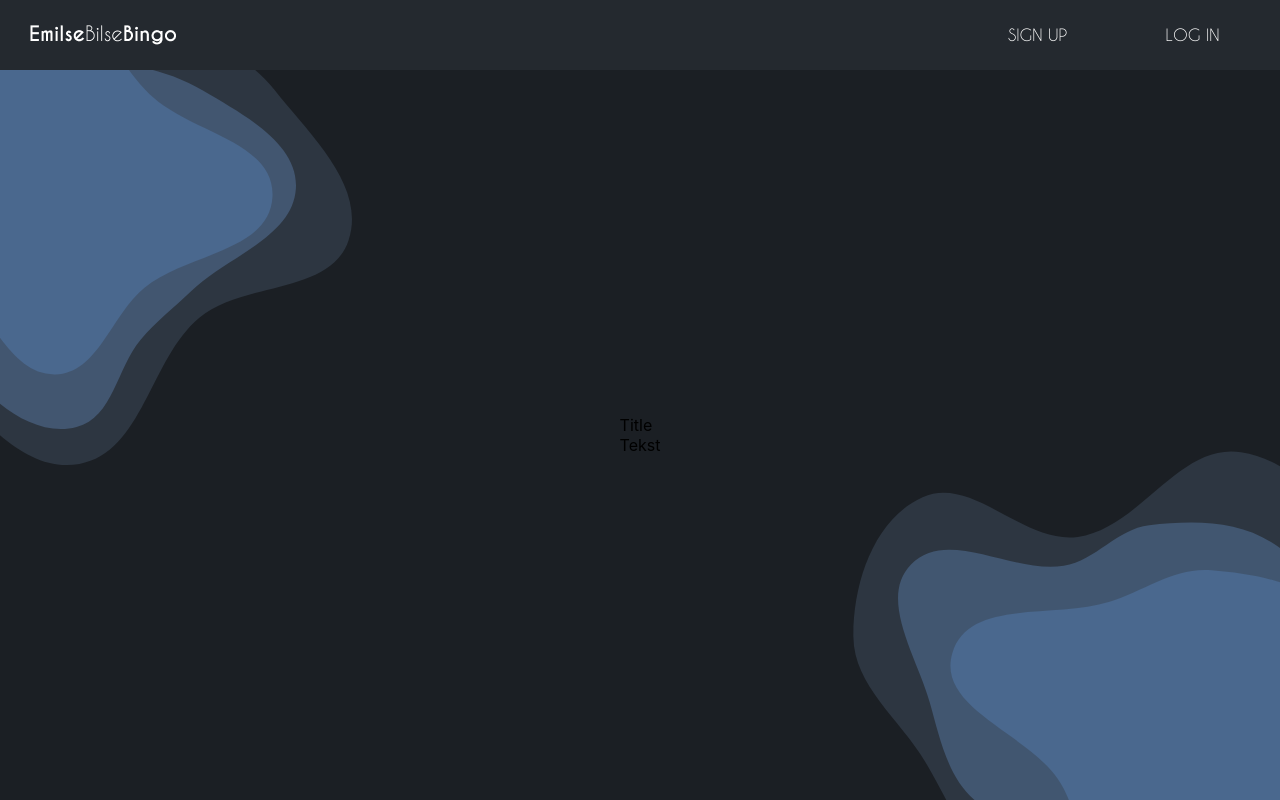
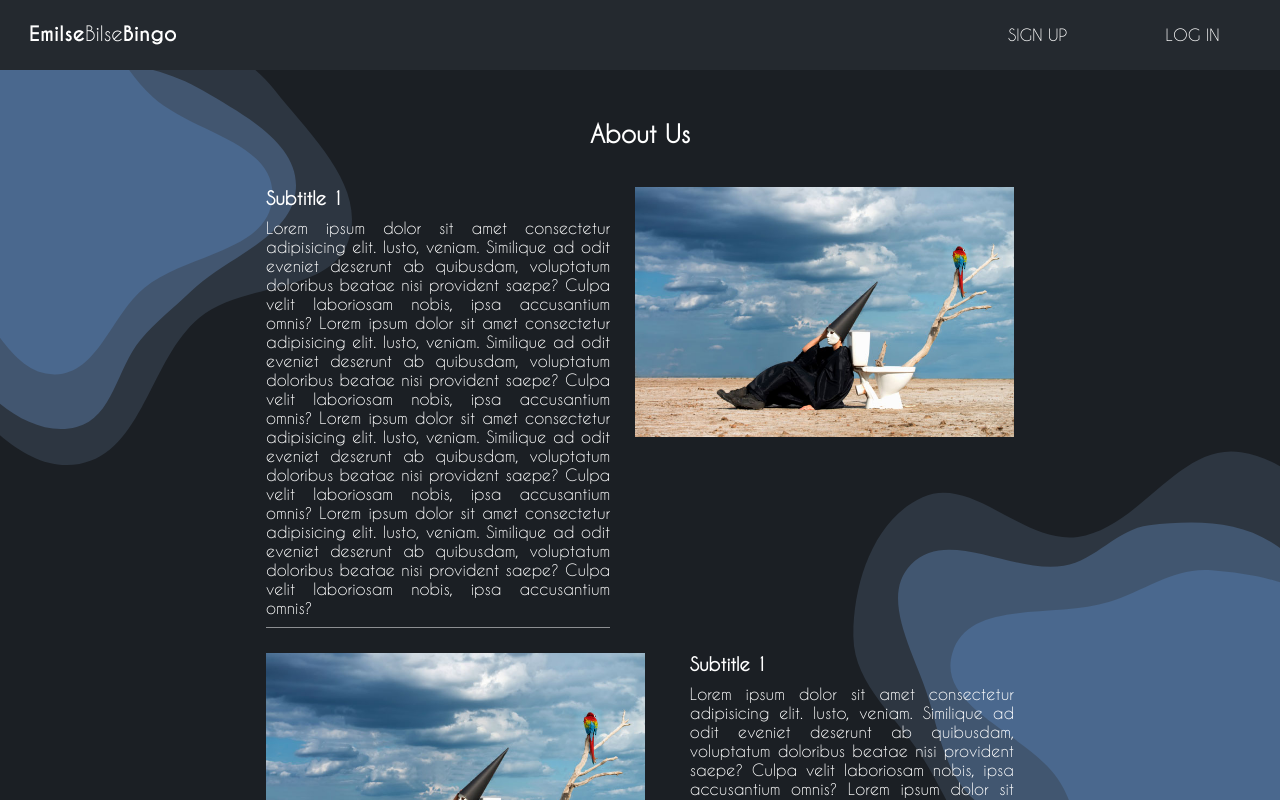
Before and after one commit to Loopie-games/EmilseBilseFrontend, a React (Create React App) app: page /AboutUs in a window 1280 px wide. Built offline with nearby package versions, Linux system fonts and the light colour scheme.

Commit message:
About us

```diff
--- a/src/pages/aboutUsPage/aboutUsPage.scss
+++ b/src/pages/aboutUsPage/aboutUsPage.scss
@@ -1,22 +1,128 @@
-.AboutUs_Container{
+.AboutUs_Container {
     flex: 1;
     display: flex;
     flex-direction: column;
     justify-content: center;
     align-items: center;
     position: relative;
+    overflow-y: auto;
+    overflow-x: hidden;
 
+    .teast {
+        position: absolute;
 
-    img{
-        position: absolute;
-        &:first-of-type{
+        &:first-of-type {
             top: -75px;
             left: -75px;
             z-index: 1;
         }
-        &:last-of-type{
+
+        &:last-of-type {
             bottom: 0;
             right: 0;
+            z-index: 1;
+        }
+    }
+
+    .AboutUs_Wrapper {
+        max-width: 60%;
+        width: 100%;
+        display: flex;
+        flex-direction: column;
+        align-items: center;
+        height: 100%;
+
+        .AboutUs_Title {
+            font-family: "Caviar Dreams";
+            font-style: normal;
+            font-weight: 700;
+            font-size: 24px;
+            color: #fff;
+            white-space: nowrap;
+            margin-bottom: 20px;
+            width: 100%;
+            margin-top: 50px;
+            display: flex;
+            justify-content: center;
+        }
+
+        .AboutUs_TextContainer {
+            color: #fff;
+            white-space: wrap;
+            flex-grow: 1;
+            flex-basis: 0;
+            margin-top: 20px;
+            font-family: "Caviar Dreams";
+            font-style: normal;
+            display: flex;
+            flex-direction: column;
+            align-items: flex-start;
+            overflow-x: hidden;
+            overflow-y: auto;
+            z-index: 2;
+
+
+            section {
+                width: 100%;
+                margin-bottom: 25px;
+                display: flex;
+                gap: 25px;
+                margin-left: 10px;
+
+                .AboutUs_Info {
+                    width: 60%;
+                    border-bottom: 1px solid rgba($color: #fff, $alpha: .5);
+
+                    .AboutUs_SubTitle {
+                        font-weight: 700;
+                        font-size: 18px;
+                        margin-bottom: 10px;
+                    }
+
+                    .AboutUs_Text {
+                        font-weight: 400;
+                        font-size: 16px;
+                        text-align: justify;
+                        margin-bottom: 10px;
+                    }
+                }
+
+                .AboutUs_ImageContainer {
+                    flex: 1;
+                    display: flex;
+                    justify-content: end;
+
+                    img {
+                        max-height: 250px;
+                        margin-right: 20px;
+                    }
+                }
+            }
         }
     }
 }
+
+section:nth-of-type(2n) {
+    justify-content: right;
+    align-self: end;
+    direction: rtl;
+
+    margin-right: 10px;
+
+    .AboutUs_Info {
+        direction: ltr;
+    }
+
+    .AboutUs_ImageContainer {
+        flex: 1;
+        display: flex;
+        justify-content: end;
+
+        img {
+            max-height: 250px;
+            margin-left: 20px;
+        }
+    }
+
+    z-index: 2;
+}
--- a/src/pages/aboutUsPage/aboutUsPage.tsx
+++ b/src/pages/aboutUsPage/aboutUsPage.tsx
@@ -2,15 +2,73 @@ import React from 'react'
 import aboutus1 from '../../assets/aboutUs/aboutus1.svg'
 import aboutus2 from '../../assets/aboutUs/aboutus2.svg'
 import './aboutUsPage.scss'
+import stock from '../../assets/aboutUs/stock.jpg'
 const AboutUsPage = () => {
     return (
         <div className='AboutUs_Container'>
-            <img src={aboutus1} alt="bagground1" />
-            <div>
-                <div>Title</div>
-                <div>Tekst</div>
+            <img className='teast' src={aboutus1} alt="bagground1" />
+            <div className='AboutUs_Wrapper'>
+                <div className='AboutUs_Title'>About Us</div>
+                <div className='AboutUs_TextContainer'>
+                    <section>
+                        <div className='AboutUs_Info'>
+                            <div className='AboutUs_SubTitle'>Subtitle 1</div>
+                            <div className='AboutUs_Text'>
+                                Lorem ipsum dolor sit amet consectetur adipisicing elit. Iusto, veniam. Similique ad odit eveniet deserunt ab quibusdam, voluptatum doloribus beatae nisi provident saepe? Culpa velit laboriosam nobis, ipsa accusantium omnis?
+                                Lorem ipsum dolor sit amet consectetur adipisicing elit. Iusto, veniam. Similique ad odit eveniet deserunt ab quibusdam, voluptatum doloribus beatae nisi provident saepe? Culpa velit laboriosam nobis, ipsa accusantium omnis?
+                                Lorem ipsum dolor sit amet consectetur adipisicing elit. Iusto, veniam. Similique ad odit eveniet deserunt ab quibusdam, voluptatum doloribus beatae nisi provident saepe? Culpa velit laboriosam nobis, ipsa accusantium omnis?
+                                Lorem ipsum dolor sit amet consectetur adipisicing elit. Iusto, veniam. Similique ad odit eveniet deserunt ab quibusdam, voluptatum doloribus beatae nisi provident saepe? Culpa velit laboriosam nobis, ipsa accusantium omnis?
+                            </div>
+                        </div>
+                        <div className='AboutUs_ImageContainer'>
+                            <img src={stock} alt="stock" />
+                        </div>
+                    </section>
+                    <section>
+                        <div className='AboutUs_Info'>
+                            <div className='AboutUs_SubTitle'>Subtitle 1</div>
+                            <div className='AboutUs_Text'>
+                                Lorem ipsum dolor sit amet consectetur adipisicing elit. Iusto, veniam. Similique ad odit eveniet deserunt ab quibusdam, voluptatum doloribus beatae nisi provident saepe? Culpa velit laboriosam nobis, ipsa accusantium omnis?
+                                Lorem ipsum dolor sit amet consectetur adipisicing elit. Iusto, veniam. Similique ad odit eveniet deserunt ab quibusdam, voluptatum doloribus beatae nisi provident saepe? Culpa velit laboriosam nobis, ipsa accusantium omnis?
+                                Lorem ipsum dolor sit amet consectetur adipisicing elit. Iusto, veniam. Similique ad odit eveniet deserunt ab quibusdam, voluptatum doloribus beatae nisi provident saepe? Culpa velit laboriosam nobis, ipsa accusantium omnis?
+                                Lorem ipsum dolor sit amet consectetur adipisicing elit. Iusto, veniam. Similique ad odit eveniet deserunt ab quibusdam, voluptatum doloribus beatae nisi provident saepe? Culpa velit laboriosam nobis, ipsa accusantium omnis?
+                            </div>
+                        </div>
+                        <div className='AboutUs_ImageContainer'>
+                            <img src={stock} alt="stock" />
+                        </div>
+                    </section>
+                    <section>
+                        <div className='AboutUs_Info'>
+                            <div className='AboutUs_SubTitle'>Subtitle 1</div>
+                            <div className='AboutUs_Text'>
+                                Lorem ipsum dolor sit amet consectetur adipisicing elit. Iusto, veniam. Similique ad odit eveniet deserunt ab quibusdam, voluptatum doloribus beatae nisi provident saepe? Culpa velit laboriosam nobis, ipsa accusantium omnis?
+                                Lorem ipsum dolor sit amet consectetur adipisicing elit. Iusto, veniam. Similique ad odit eveniet deserunt ab quibusdam, voluptatum doloribus beatae nisi provident saepe? Culpa velit laboriosam nobis, ipsa accusantium omnis?
+                                Lorem ipsum dolor sit amet consectetur adipisicing elit. Iusto, veniam. Similique ad odit eveniet deserunt ab quibusdam, voluptatum doloribus beatae nisi provident saepe? Culpa velit laboriosam nobis, ipsa accusantium omnis?
+                                Lorem ipsum dolor sit amet consectetur adipisicing elit. Iusto, veniam. Similique ad odit eveniet deserunt ab quibusdam, voluptatum doloribus beatae nisi provident saepe? Culpa velit laboriosam nobis, ipsa accusantium omnis?
+                            </div>
+                        </div>
+                        <div className='AboutUs_ImageContainer'>
+                            <img src={stock} alt="stock" />
+                        </div>
+                    </section>
+                    <section>
+                        <div className='AboutUs_Info'>
+                            <div className='AboutUs_SubTitle'>Subtitle 1</div>
+                            <div className='AboutUs_Text'>
+                                Lorem ipsum dolor sit amet consectetur adipisicing elit. Iusto, veniam. Similique ad odit eveniet deserunt ab quibusdam, voluptatum doloribus beatae nisi provident saepe? Culpa velit laboriosam nobis, ipsa accusantium omnis?
+                                Lorem ipsum dolor sit amet consectetur adipisicing elit. Iusto, veniam. Similique ad odit eveniet deserunt ab quibusdam, voluptatum doloribus beatae nisi provident saepe? Culpa velit laboriosam nobis, ipsa accusantium omnis?
+                                Lorem ipsum dolor sit amet consectetur adipisicing elit. Iusto, veniam. Similique ad odit eveniet deserunt ab quibusdam, voluptatum doloribus beatae nisi provident saepe? Culpa velit laboriosam nobis, ipsa accusantium omnis?
+                                Lorem ipsum dolor sit amet consectetur adipisicing elit. Iusto, veniam. Similique ad odit eveniet deserunt ab quibusdam, voluptatum doloribus beatae nisi provident saepe? Culpa velit laboriosam nobis, ipsa accusantium omnis?
+                            </div>
+                        </div>
+                        <div className='AboutUs_ImageContainer'>
+                            <img src={stock} alt="stock" />
+                        </div>
+                    </section>
+                </div>
             </div>
-            <img src={aboutus2} alt="" />
+            <img className='teast' src={aboutus2} alt="bagground2" />
         </div>
     )
 }
```
Also changed, not shown: src/assets/aboutUs/stock.jpg (added).
